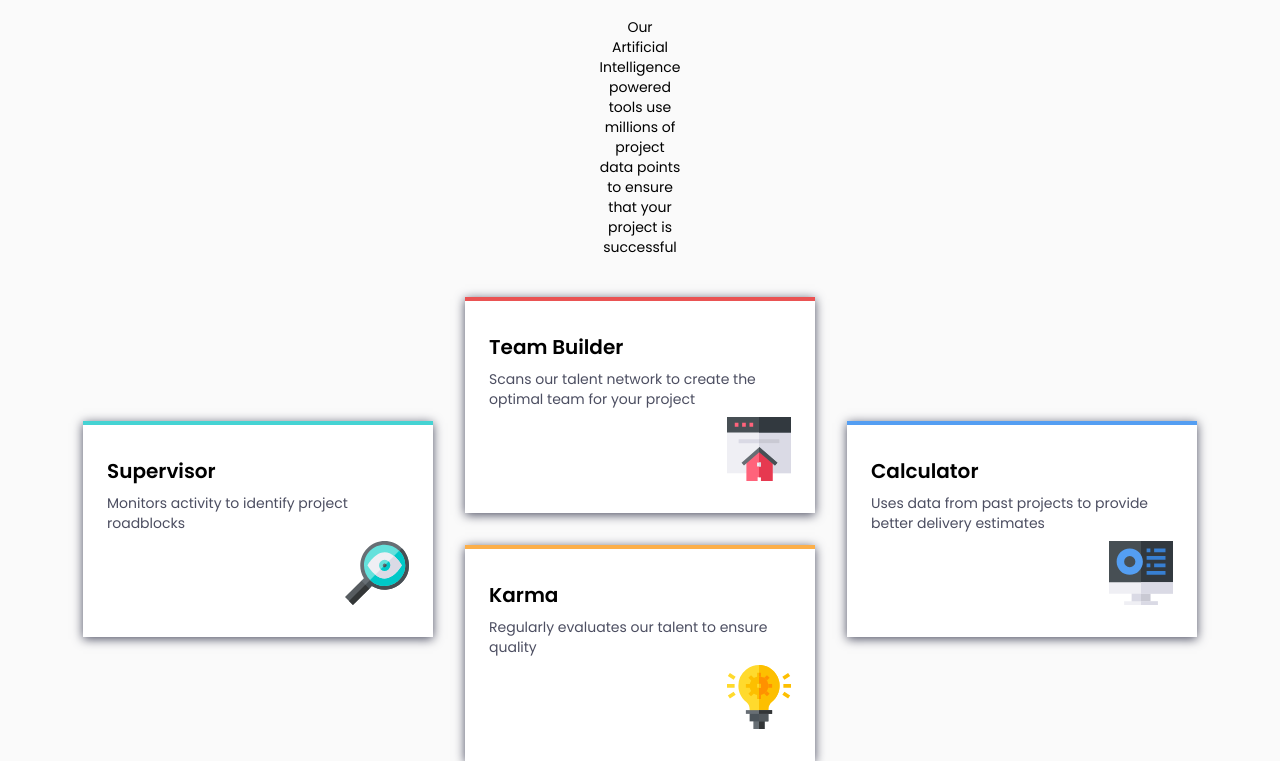
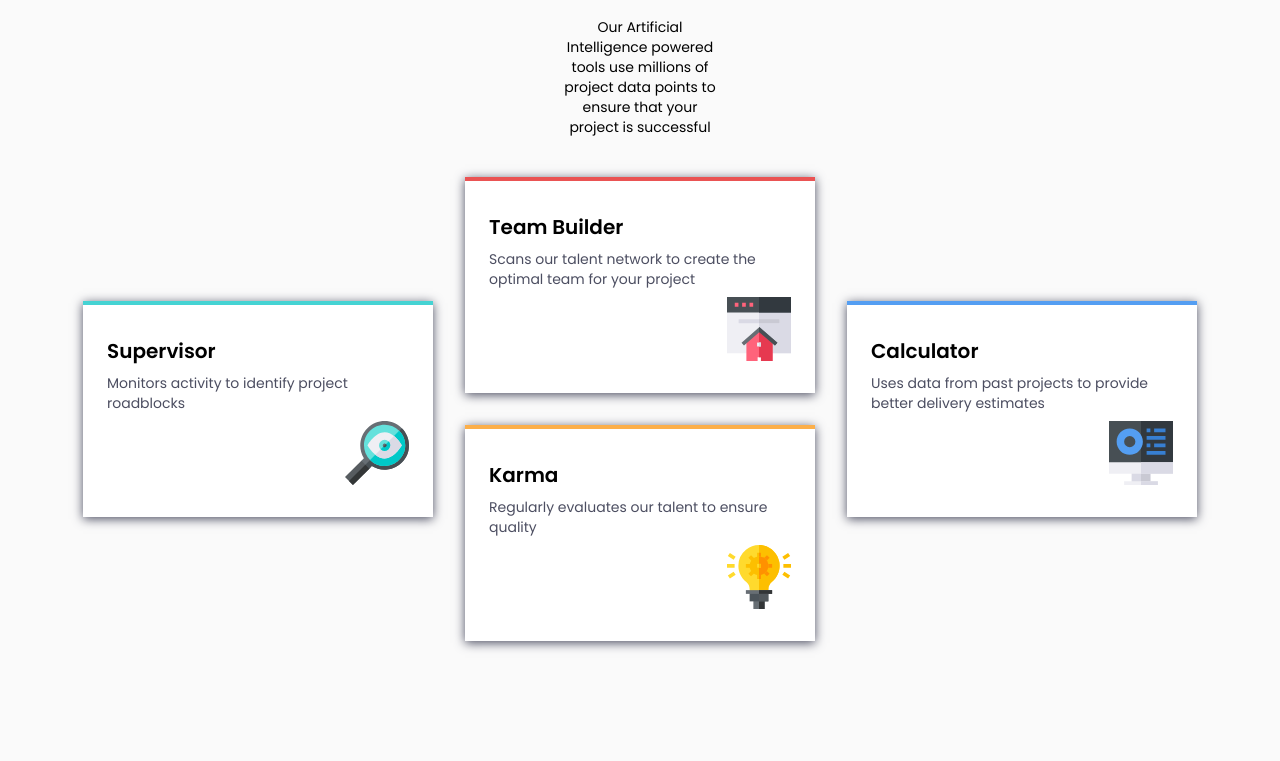
Before and after one commit to Zeeshan506/Four-card-feature-section, a plain HTML site: page index.html in a window 1280 px wide. Shown: the part 95-856 px from the top of the page. After the commit the page ends 800 px from the top, so only its background shows below. Drawn offline with nearby package versions, Linux system fonts and the light colour scheme.

Commit message:
Completion

```diff
--- a/index.html
+++ b/index.html
@@ -48,7 +48,7 @@
       <p class="font-bold text-lg text-center md:text-4xl">
         Powered by Technology
       </p>
-      <p class="text-sm text-center py-6 md:px-150">
+      <p class="text-sm text-center py-6 md:px-140">
         Our Artificial Intelligence powered tools use millions of project data
         points to ensure that your project is successful
       </p>
```
